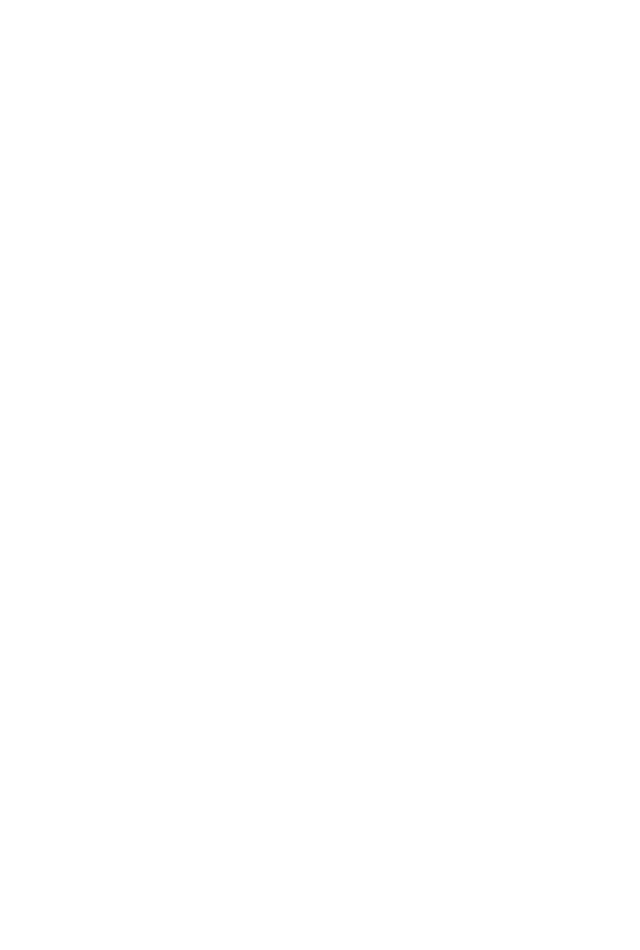
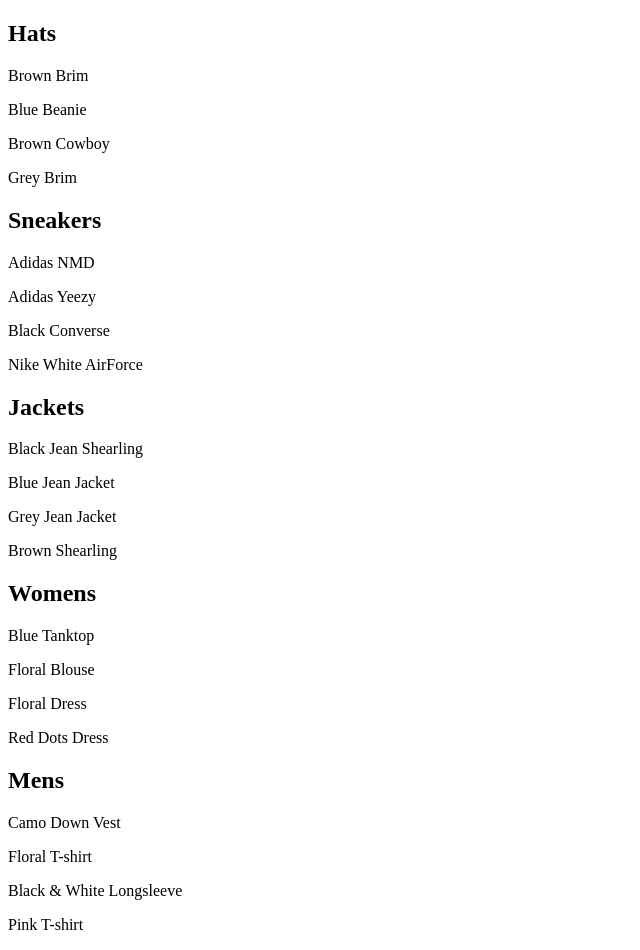
Before and after one commit to AchmadAlli/eCommerce_react, a React (Create React App) app: page /shop in a window 1280 px wide. Shown: the whole page, without its empty margins (0-640 px from the left). Before the commit the page ends 800 px from the top, so only its background shows below. Built offline with nearby package versions, Linux system fonts and the light colour scheme.

Commit message:
add shop collection

```diff
--- a/src/App.js
+++ b/src/App.js
@@ -1,34 +1,14 @@
 import React from 'react';
 import {BrowserRouter, Switch, Route} from 'react-router-dom';
 import Homepage from './pages/Homepage/homepage.component';
-
-const HatsPage = () => (
-  <h1> Its Hats Page</h1>
-);
-const JacketsPage = () => (
-  <h1> Its Jackets Page</h1>
-);
-const SneakersPage = () => (
-  <h1> Its Sneakers Page</h1>
-);
-const WomensPage = () => (
-  <h1> Its Womens Page</h1>
-);
-
-const MensPage = () => (
-  <h1> Its Mens Page</h1>
-);
+import Shop from './pages/Shop/shop.component';
 
 function App() {
   return (
     <BrowserRouter>
       <Switch>
         <Route exact path='/' component={Homepage} />
-        <Route path='/shop/hats' component={HatsPage} />
-        <Route path='/shop/jackets' component={JacketsPage} />
-        <Route path='/shop/sneakers' component={SneakersPage} />
-        <Route path='/shop/womens' component={WomensPage} />
-        <Route path='/shop/mens' component={MensPage} />
+        <Route path='/shop' component={Shop} />
       </Switch>
     </BrowserRouter>
   );
--- /dev/null
+++ b/src/components/Collection-item/collection-item.component.jsx
@@ -0,0 +1,9 @@
+import React from  'react';
+
+const CollectionItem = ({name}) => (
+  <div>
+    <p> {name} </p>
+  </div>
+);
+
+export default CollectionItem;
--- /dev/null
+++ b/src/components/Collections-preview/collections-preview.component.jsx
@@ -0,0 +1,19 @@
+import React from 'react';
+import CollectionItem from '../Collection-item/collection-item.component';
+
+const CollectionsPreview = ({title, items}) => {
+  return(
+    <div className="collection-preview">
+      <h2 className="title"> {title} </h2>
+      <div className="preview">
+        {
+          items
+            .filter((item, index) => index < 4)
+            .map(({id, ...itemAttribute}) => <CollectionItem key={id} {...itemAttribute} /> )
+        }
+      </div>
+    </div>
+  );
+}
+
+export default CollectionsPreview;
--- /dev/null
+++ b/src/components/Collections-preview/collections-preview.style.scss
@@ -0,0 +1,15 @@
+.collection-preview {
+  display: flex;
+  flex-direction: column;
+  margin-bottom: 30px;
+
+  .title {
+    font-size: 28px;
+    margin-bottom: 25px;
+  }
+
+  .preview {
+    display: flex;
+    justify-content: space-between;
+  }
+}
--- /dev/null
+++ b/src/pages/Shop/shop.component.jsx
@@ -0,0 +1,29 @@
+import React, {Component} from 'react';
+
+import SHOP_DATA from './shop.data';
+import CollectionsPreview from '../../components/Collections-preview/collections-preview.component';
+
+class Shop extends Component{
+  constructor(props){
+    super(props);
+
+    this.state = {
+      collections: SHOP_DATA
+    };
+  }
+
+  render(){
+    const {collections} = this.state;
+
+    return(
+      <div>
+        {
+          collections.map(({id, title, items}) => <CollectionsPreview key={id} title={title} items={items} />)
+        }
+      </div>
+    )
+  }
+}
+
+
+export default Shop;
--- /dev/null
+++ b/src/pages/Shop/shop.data.js
@@ -0,0 +1,249 @@
+const SHOP_DATA = [
+  {
+    id: 1,
+    title: 'Hats',
+    routeName: 'hats',
+    items: [
+      {
+        id: 1,
+        name: 'Brown Brim',
+        imageUrl: 'https://i.ibb.co/ZYW3VTp/brown-brim.png',
+        price: 25
+      },
+      {
+        id: 2,
+        name: 'Blue Beanie',
+        imageUrl: 'https://i.ibb.co/ypkgK0X/blue-beanie.png',
+        price: 18
+      },
+      {
+        id: 3,
+        name: 'Brown Cowboy',
+        imageUrl: 'https://i.ibb.co/QdJwgmp/brown-cowboy.png',
+        price: 35
+      },
+      {
+        id: 4,
+        name: 'Grey Brim',
+        imageUrl: 'https://i.ibb.co/RjBLWxB/grey-brim.png',
+        price: 25
+      },
+      {
+        id: 5,
+        name: 'Green Beanie',
+        imageUrl: 'https://i.ibb.co/YTjW3vF/green-beanie.png',
+        price: 18
+      },
+      {
+        id: 6,
+        name: 'Palm Tree Cap',
+        imageUrl: 'https://i.ibb.co/rKBDvJX/palm-tree-cap.png',
+        price: 14
+      },
+      {
+        id: 7,
+        name: 'Red Beanie',
+        imageUrl: 'https://i.ibb.co/bLB646Z/red-beanie.png',
+        price: 18
+      },
+      {
+        id: 8,
+        name: 'Wolf Cap',
+        imageUrl: 'https://i.ibb.co/1f2nWMM/wolf-cap.png',
+        price: 14
+      },
+      {
+        id: 9,
+        name: 'Blue Snapback',
+        imageUrl: 'https://i.ibb.co/X2VJP2W/blue-snapback.png',
+        price: 16
+      }
+    ]
+  },
+  {
+    id: 2,
+    title: 'Sneakers',
+    routeName: 'sneakers',
+    items: [
+      {
+        id: 10,
+        name: 'Adidas NMD',
+        imageUrl: 'https://i.ibb.co/0s3pdnc/adidas-nmd.png',
+        price: 220
+      },
+      {
+        id: 11,
+        name: 'Adidas Yeezy',
+        imageUrl: 'https://i.ibb.co/dJbG1cT/yeezy.png',
+        price: 280
+      },
+      {
+        id: 12,
+        name: 'Black Converse',
+        imageUrl: 'https://i.ibb.co/bPmVXyP/black-converse.png',
+        price: 110
+      },
+      {
+        id: 13,
+        name: 'Nike White AirForce',
+        imageUrl: 'https://i.ibb.co/1RcFPk0/white-nike-high-tops.png',
+        price: 160
+      },
+      {
+        id: 14,
+        name: 'Nike Red High Tops',
+        imageUrl: 'https://i.ibb.co/QcvzydB/nikes-red.png',
+        price: 160
+      },
+      {
+        id: 15,
+        name: 'Nike Brown High Tops',
+        imageUrl: 'https://i.ibb.co/fMTV342/nike-brown.png',
+        price: 160
+      },
+      {
+        id: 16,
+        name: 'Air Jordan Limited',
+        imageUrl: 'https://i.ibb.co/w4k6Ws9/nike-funky.png',
+        price: 190
+      },
+      {
+        id: 17,
+        name: 'Timberlands',
+        imageUrl: 'https://i.ibb.co/Mhh6wBg/timberlands.png',
+        price: 200
+      }
+    ]
+  },
+  {
+    id: 3,
+    title: 'Jackets',
+    routeName: 'jackets',
+    items: [
+      {
+        id: 18,
+        name: 'Black Jean Shearling',
+        imageUrl: 'https://i.ibb.co/XzcwL5s/black-shearling.png',
+        price: 125
+      },
+      {
+        id: 19,
+        name: 'Blue Jean Jacket',
+        imageUrl: 'https://i.ibb.co/mJS6vz0/blue-jean-jacket.png',
+        price: 90
+      },
+      {
+        id: 20,
+        name: 'Grey Jean Jacket',
+        imageUrl: 'https://i.ibb.co/N71k1ML/grey-jean-jacket.png',
+        price: 90
+      },
+      {
+        id: 21,
+        name: 'Brown Shearling',
+        imageUrl: 'https://i.ibb.co/s96FpdP/brown-shearling.png',
+        price: 165
+      },
+      {
+        id: 22,
+        name: 'Tan Trench',
+        imageUrl: 'https://i.ibb.co/M6hHc3F/brown-trench.png',
+        price: 185
+      }
+    ]
+  },
+  {
+    id: 4,
+    title: 'Womens',
+    routeName: 'womens',
+    items: [
+      {
+        id: 23,
+        name: 'Blue Tanktop',
+        imageUrl: 'https://i.ibb.co/7CQVJNm/blue-tank.png',
+        price: 25
+      },
+      {
+        id: 24,
+        name: 'Floral Blouse',
+        imageUrl: 'https://i.ibb.co/4W2DGKm/floral-blouse.png',
+        price: 20
+      },
+      {
+        id: 25,
+        name: 'Floral Dress',
+        imageUrl: 'https://i.ibb.co/KV18Ysr/floral-skirt.png',
+        price: 80
+      },
+      {
+        id: 26,
+        name: 'Red Dots Dress',
+        imageUrl: 'https://i.ibb.co/N3BN1bh/red-polka-dot-dress.png',
+        price: 80
+      },
+      {
+        id: 27,
+        name: 'Striped Sweater',
+        imageUrl: 'https://i.ibb.co/KmSkMbH/striped-sweater.png',
+        price: 45
+      },
+      {
+        id: 28,
+        name: 'Yellow Track Suit',
+        imageUrl: 'https://i.ibb.co/v1cvwNf/yellow-track-suit.png',
+        price: 135
+      },
+      {
+        id: 29,
+        name: 'White Blouse',
+        imageUrl: 'https://i.ibb.co/qBcrsJg/white-vest.png',
+        price: 20
+      }
+    ]
+  },
+  {
+    id: 5,
+    title: 'Mens',
+    routeName: 'mens',
+    items: [
+      {
+        id: 30,
+        name: 'Camo Down Vest',
+        imageUrl: 'https://i.ibb.co/xJS0T3Y/camo-vest.png',
+        price: 325
+      },
+      {
+        id: 31,
+        name: 'Floral T-shirt',
+        imageUrl: 'https://i.ibb.co/qMQ75QZ/floral-shirt.png',
+        price: 20
+      },
+      {
+        id: 32,
+        name: 'Black & White Longsleeve',
+        imageUrl: 'https://i.ibb.co/55z32tw/long-sleeve.png',
+        price: 25
+      },
+      {
+        id: 33,
+        name: 'Pink T-shirt',
+        imageUrl: 'https://i.ibb.co/RvwnBL8/pink-shirt.png',
+        price: 25
+      },
+      {
+        id: 34,
+        name: 'Jean Long Sleeve',
+        imageUrl: 'https://i.ibb.co/VpW4x5t/roll-up-jean-shirt.png',
+        price: 40
+      },
+      {
+        id: 35,
+        name: 'Burgundy T-shirt',
+        imageUrl: 'https://i.ibb.co/mh3VM1f/polka-dot-shirt.png',
+        price: 25
+      }
+    ]
+  }
+];
+
+export default SHOP_DATA;
```
Also changed, not shown: src/components/Collection-item/collection.-item.style.scss (added), src/pages/Shop/shop.style.scss (added).
